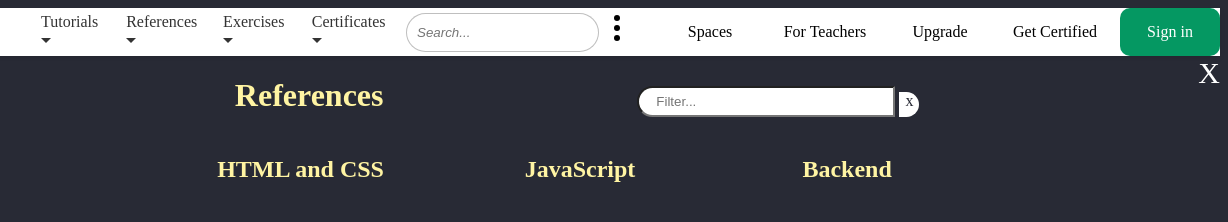
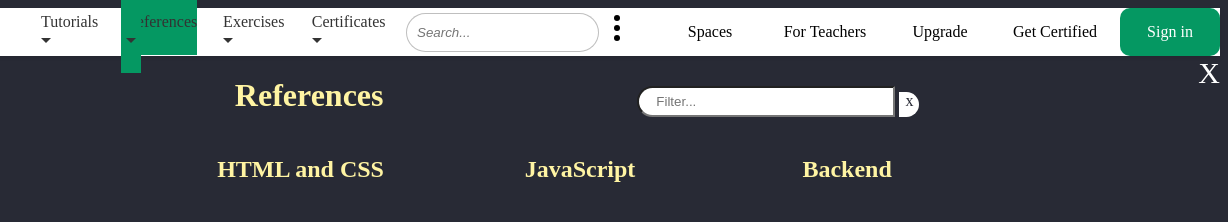
Before and after one commit to bansalshorya/w3school-clone, a plain HTML site: page References.html in a window 1280 px wide. Shown: the top 222 px of the page, 52-1280 px from the left. Drawn offline with Linux system fonts and the light colour scheme.

Commit message:
Update References.html

```diff
--- a/References.html
+++ b/References.html
@@ -69,7 +69,7 @@
             <div id="nav1">
                 <ul class="nav-links">
                     <li><a>Tutorials<span class="triangle"></span></a></li>
-                    <li><a target="_top" href="home_page.html">References<span class="triangle"></span></a></li>
+                    <li><a target="_top" href="home_page.html" style="background-color:#059862;">References<span class="triangle"></span></a></li>
                     <li><a>Exercises<span class="triangle"></span></a></li>
                     <li><a>Certificates<span class="triangle"></span></a></li>
                     <li id="Search_bar"><input type="text" placeholder="Search..."></li>
@@ -153,4 +153,5 @@
     </div>
 </body>
 
+
 </html>
```
